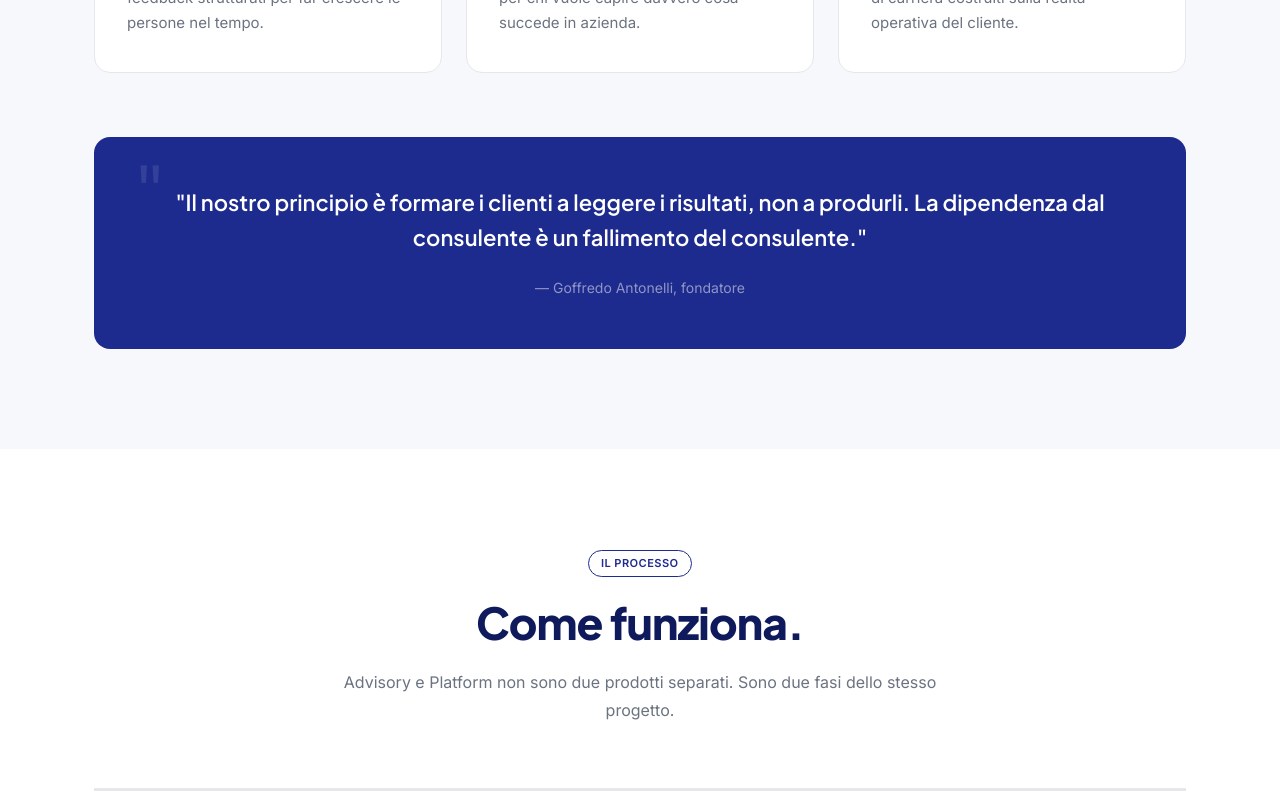
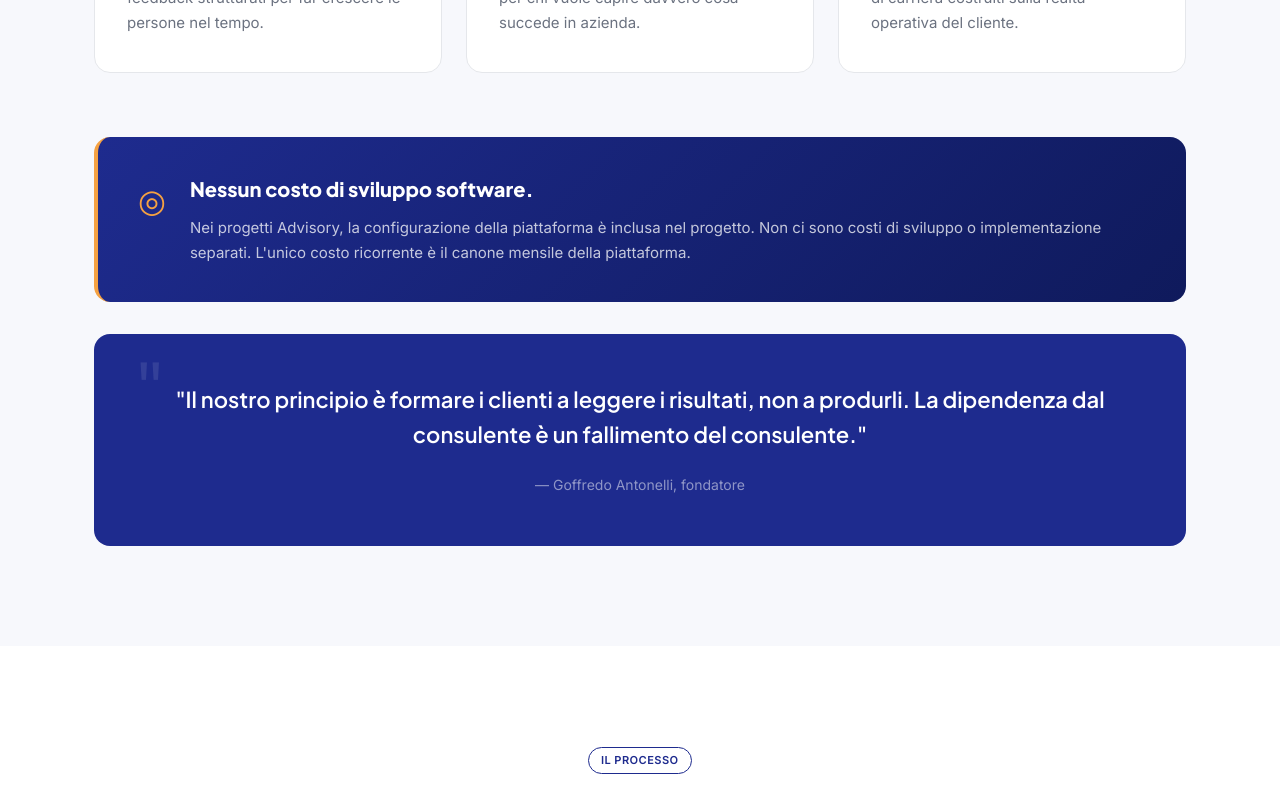
Before and after one commit to goantonelli-creator/matesis-site, a React (Vite) app: page / in a window 1280 px wide. Shown: the part 1400-2200 px from the top of the page. Built offline with nearby package versions, Linux system fonts and the light colour scheme.

Commit message:
feat: highlight advisory, bio aggiornata, flessibilità platform

```diff
--- a/src/App.css
+++ b/src/App.css
@@ -486,4 +486,39 @@
   .cf__connector { grid-template-columns: 1fr; gap: 16px; padding: 24px; }
   .cf__connector-right { justify-content: flex-start; }
   .cf__connector-divider { width: 40px; height: 1px; }
+}/* ── ADVISORY HIGHLIGHT ───────────────────────────────────────────────── */
+.advisory__highlight {
+  display: flex;
+  align-items: flex-start;
+  gap: 24px;
+  background: linear-gradient(135deg, var(--navy) 0%, var(--navy-deep) 100%);
+  border-radius: 16px;
+  padding: 36px 40px;
+  margin-bottom: 32px;
+  border-left: 4px solid var(--orange);
 }
+
+.advisory__highlight-icon {
+  font-size: 32px;
+  color: var(--orange);
+  flex-shrink: 0;
+  margin-top: 2px;
+}
+
+.advisory__highlight-text h4 {
+  font-family: var(--font-display);
+  font-size: 20px;
+  font-weight: 800;
+  color: #fff;
+  margin-bottom: 10px;
+}
+
+.advisory__highlight-text p {
+  font-size: 15px;
+  line-height: 1.7;
+  color: rgba(255,255,255,0.75);
+}
+
+@media (max-width: 768px) {
+  .advisory__highlight { flex-direction: column; padding: 28px 24px; }
+}
--- a/src/App.jsx
+++ b/src/App.jsx
@@ -103,6 +103,13 @@ function Advisory() {
             </div>
           ))}
         </div>
+        <div className="advisory__highlight">
+          <div className="advisory__highlight-icon">◎</div>
+          <div className="advisory__highlight-text">
+            <h4>Nessun costo di sviluppo software.</h4>
+            <p>Nei progetti Advisory, la configurazione della piattaforma è inclusa nel progetto. Non ci sono costi di sviluppo o implementazione separati. L'unico costo ricorrente è il canone mensile della piattaforma.</p>
+          </div>
+        </div>
         <div className="advisory__quote">
           <blockquote>"Il nostro principio è formare i clienti a leggere i risultati, non a produrli. La dipendenza dal consulente è un fallimento del consulente."</blockquote>
           <cite>— Goffredo Antonelli, fondatore</cite>
@@ -182,7 +189,7 @@ function Platform() {
         <div className="section-header section-header--light">
           <span className="tag tag--orange">Matesis Platform</span>
           <h2 className="section-title section-title--light">Il software nato<br/>dalla consulenza.</h2>
-          <p className="section-sub section-sub--light">Non è un tool comprato da un catalogo. È la digitalizzazione diretta di anni di metodologia consulenziale — costruita per le PMI italiane, non per le enterprise americane.</p>
+          <p className="section-sub section-sub--light">Non è un tool comprato da un catalogo. È la digitalizzazione diretta di anni di metodologia consulenziale — costruita per le PMI italiane, non per le enterprise americane. Puoi partire dal software, dalla consulenza, o da entrambi: ogni componente ha valore autonomo.</p>
         </div>
         <div className="platform__features">
           <div className="platform__feature">
@@ -258,7 +265,7 @@ function About() {
         <div className="about__text">
           <span className="tag tag--navy">Chi siamo</span>
           <h2 className="section-title">Matesis è nato<br/>da un problema reale.</h2>
-          <p>Goffredo Antonelli è un commercialista e consulente di performance management. Dopo anni di engagement con PMI italiane su temi di controllo di gestione e sviluppo HR, ha costruito Matesis — prima come metodo, poi come software.</p>
+          <p>Goffredo Antonelli è un commercialista, un manager e consulente di performance management. Dopo anni di engagement con PMI italiane su temi di controllo di gestione e sviluppo HR, ha costruito Matesis — prima come metodo, poi come software.</p>
           <p>La piattaforma è nata perché i tool esistenti erano o troppo grandi (pensati per corporate) o troppo piccoli (fogli Excel con un'interfaccia). Matesis occupa lo spazio intermedio: strutturato come un enterprise, usabile come uno strumento quotidiano.</p>
           <div className="about__links">
             <a href="https://www.goffredoantonelli.com" target="_blank" rel="noopener" className="btn btn--outline-navy">Profilo di Goffredo →</a>
```
